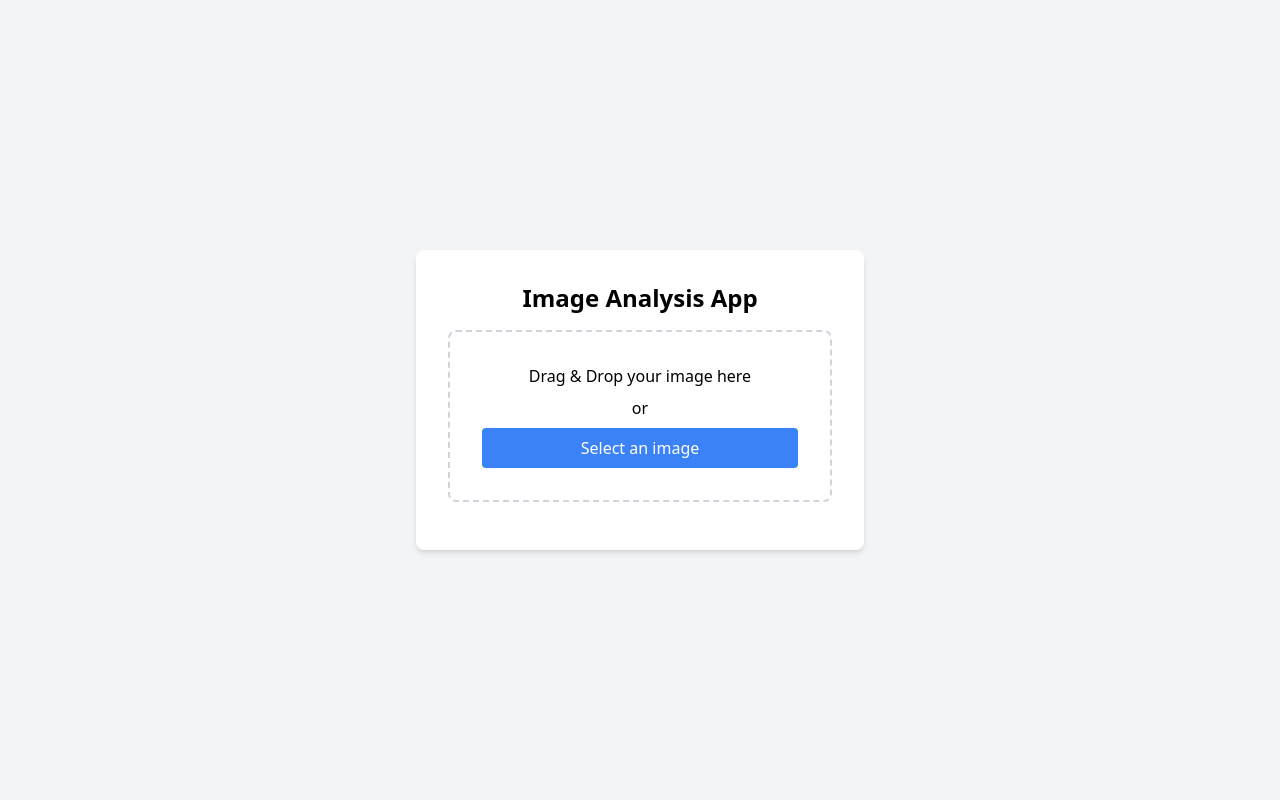
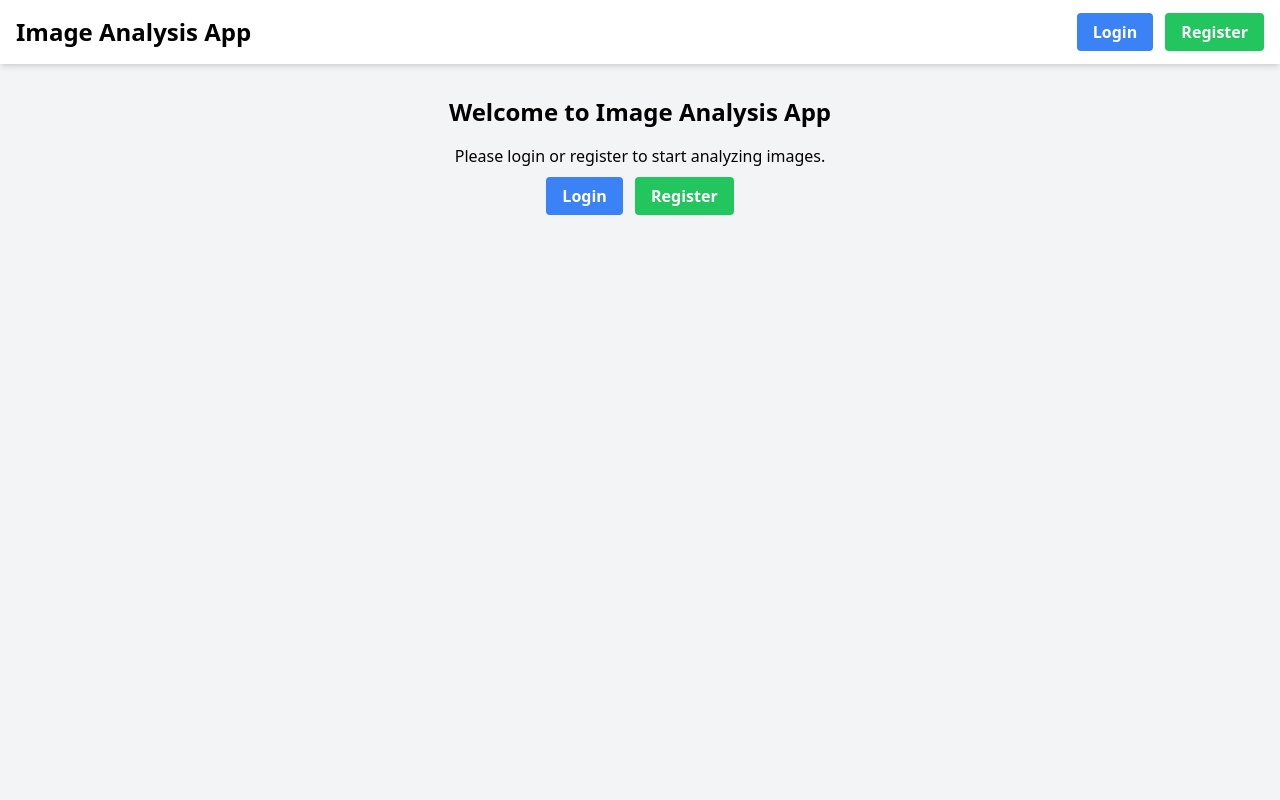
Before and after one commit to PaulKinlan/imageanalyzer, a Flask app: page / in a window 1280 px wide. Run offline with Flask 3, Linux system fonts and the light colour scheme; some libraries are stand-ins or nearby versions.

Commit message:
Agent query: 1. Can you register a new user account? 2. Can you log in with the newly created account? 3. After logging in, can you upload an image and see the analysis result? 4. Can you view the analysis history page?

```diff
--- a/main.py
+++ b/main.py
@@ -1,11 +1,20 @@
 import os
-from flask import Flask, render_template, request, jsonify
+from flask import Flask, render_template, request, jsonify, redirect, url_for, flash
 from werkzeug.utils import secure_filename
 from google.cloud import vision
 import io
+from flask_sqlalchemy import SQLAlchemy
+from flask_login import LoginManager, UserMixin, login_user, login_required, logout_user, current_user
+from werkzeug.security import generate_password_hash, check_password_hash
 
 app = Flask(__name__)
 app.config.from_object('config')
+app.config['SQLALCHEMY_DATABASE_URI'] = 'sqlite:///site.db'
+app.config['SECRET_KEY'] = os.urandom(24)
+
+db = SQLAlchemy(app)
+login_manager = LoginManager(app)
+login_manager.login_view = 'login'
 
 # Ensure the upload folder exists
 os.makedirs(app.config['UPLOAD_FOLDER'], exist_ok=True)
@@ -15,6 +24,29 @@ vision_client = vision.ImageAnnotatorClient()
 
 ALLOWED_EXTENSIONS = {'png', 'jpg', 'jpeg', 'gif'}
 
+class User(UserMixin, db.Model):
+    id = db.Column(db.Integer, primary_key=True)
+    username = db.Column(db.String(80), unique=True, nullable=False)
+    email = db.Column(db.String(120), unique=True, nullable=False)
+    password_hash = db.Column(db.String(128))
+
+    def set_password(self, password):
+        self.password_hash = generate_password_hash(password)
+
+    def check_password(self, password):
+        return check_password_hash(self.password_hash, password)
+
+class Analysis(db.Model):
+    id = db.Column(db.Integer, primary_key=True)
+    filename = db.Column(db.String(255), nullable=False)
+    description = db.Column(db.Text, nullable=False)
+    user_id = db.Column(db.Integer, db.ForeignKey('user.id'), nullable=False)
+    user = db.relationship('User', backref=db.backref('analyses', lazy=True))
+
+@login_manager.user_loader
+def load_user(user_id):
+    return User.query.get(int(user_id))
+
 def allowed_file(filename):
     return '.' in filename and filename.rsplit('.', 1)[1].lower() in ALLOWED_EXTENSIONS
 
@@ -23,6 +55,7 @@ def index():
     return render_template('index.html')
 
 @app.route('/upload', methods=['POST'])
+@login_required
 def upload_file():
     if 'file' not in request.files:
         return jsonify({'error': 'No file part'}), 400
@@ -48,9 +81,70 @@ def upload_file():
         # Generate a description based on labels
         description = "This image contains: " + ", ".join([label.description for label in labels[:5]])
 
+        # Save analysis to database
+        analysis = Analysis(filename=filename, description=description, user_id=current_user.id)
+        db.session.add(analysis)
+        db.session.commit()
+
         return jsonify({'description': description}), 200
 
     return jsonify({'error': 'Invalid file type'}), 400
 
+@app.route('/register', methods=['GET', 'POST'])
+def register():
+    if request.method == 'POST':
+        username = request.form.get('username')
+        email = request.form.get('email')
+        password = request.form.get('password')
+
+        user = User.query.filter_by(username=username).first()
+        if user:
+            flash('Username already exists')
+            return redirect(url_for('register'))
+
+        user = User.query.filter_by(email=email).first()
+        if user:
+            flash('Email already exists')
+            return redirect(url_for('register'))
+
+        new_user = User(username=username, email=email)
+        new_user.set_password(password)
+        db.session.add(new_user)
+        db.session.commit()
+
+        flash('Registration successful')
+        return redirect(url_for('login'))
+
+    return render_template('register.html')
+
+@app.route('/login', methods=['GET', 'POST'])
+def login():
+    if request.method == 'POST':
+        username = request.form.get('username')
+        password = request.form.get('password')
+        user = User.query.filter_by(username=username).first()
+
+        if user and user.check_password(password):
+            login_user(user)
+            return redirect(url_for('index'))
+        else:
+            flash('Invalid username or password')
+
+    return render_template('login.html')
+
+@app.route('/logout')
+@login_required
+def logout():
+    logout_user()
+    return redirect(url_for('index'))
+
+@app.route('/history')
+@login_required
+def history():
+    analyses = Analysis.query.filter_by(user_id=current_user.id).all()
+    return render_template('history.html', analyses=analyses)
+
 if __name__ == '__main__':
+    with app.app_context():
+        db.create_all()
     app.run(host='0.0.0.0', port=5000)
--- a/pyproject.toml
+++ b/pyproject.toml
@@ -9,6 +9,10 @@ readme = "README.md"
 python = "^3.11"
 flask = "^3.0.3"
 google-cloud-vision = "^3.7.4"
+flask-wtf = "^1.2.1"
+email-validator = "^2.2.0"
+flask-sqlalchemy = "^3.1.1"
+flask-login = "^0.6.3"
 
 
 [build-system]
--- a/static/js/app.js
+++ b/static/js/app.js
@@ -5,6 +5,7 @@ const result = document.getElementById('result');
 const description = document.getElementById('description');
 const error = document.getElementById('error');
 
+if (dropArea) {
     ['dragenter', 'dragover', 'dragleave', 'drop'].forEach(eventName => {
         dropArea.addEventListener(eventName, preventDefaults, false);
     });
@@ -32,6 +33,7 @@ function unhighlight() {
 
     dropArea.addEventListener('drop', handleDrop, false);
     fileElem.addEventListener('change', handleFiles, false);
+}
 
 function handleDrop(e) {
     const dt = e.dataTransfer;
@@ -60,7 +62,12 @@ function uploadFile(file) {
         method: 'POST',
         body: formData
     })
-    .then(response => response.json())
+    .then(response => {
+        if (!response.ok) {
+            throw new Error('Network response was not ok');
+        }
+        return response.json();
+    })
     .then(data => {
         if (data.error) {
             showError(data.error);
@@ -70,7 +77,11 @@ function uploadFile(file) {
     })
     .catch(error => {
         console.error('Error:', error);
+        if (error.message === 'Network response was not ok') {
+            showError('You need to be logged in to upload images.');
+        } else {
             showError('An error occurred while uploading the image.');
+        }
     });
 }
 
--- a/templates/index.html
+++ b/templates/index.html
@@ -7,9 +7,25 @@
     <script src="https://cdn.tailwindcss.com"></script>
     <link rel="stylesheet" href="{{ url_for('static', filename='css/styles.css') }}">
 </head>
-<body class="bg-gray-100 min-h-screen flex items-center justify-center">
-    <div class="bg-white p-8 rounded-lg shadow-md w-full max-w-md">
-        <h1 class="text-2xl font-bold mb-4 text-center">Image Analysis App</h1>
+<body class="bg-gray-100 min-h-screen">
+    <nav class="bg-white shadow-md p-4">
+        <div class="container mx-auto flex justify-between items-center">
+            <h1 class="text-2xl font-bold">Image Analysis App</h1>
+            <div>
+                {% if current_user.is_authenticated %}
+                <a href="{{ url_for('history') }}" class="text-blue-500 hover:text-blue-700 mr-4">History</a>
+                <a href="{{ url_for('logout') }}" class="bg-red-500 hover:bg-red-700 text-white font-bold py-2 px-4 rounded">Logout</a>
+                {% else %}
+                <a href="{{ url_for('login') }}" class="bg-blue-500 hover:bg-blue-700 text-white font-bold py-2 px-4 rounded mr-2">Login</a>
+                <a href="{{ url_for('register') }}" class="bg-green-500 hover:bg-green-700 text-white font-bold py-2 px-4 rounded">Register</a>
+                {% endif %}
+            </div>
+        </div>
+    </nav>
+    <div class="container mx-auto px-4 py-8">
+        {% if current_user.is_authenticated %}
+        <div class="bg-white p-8 rounded-lg shadow-md w-full max-w-md mx-auto">
+            <h2 class="text-2xl font-bold mb-4 text-center">Upload an Image</h2>
             <div id="drop-area" class="border-dashed border-2 border-gray-300 rounded-lg p-8 text-center cursor-pointer hover:border-blue-500 transition-colors">
                 <p class="mb-2">Drag & Drop your image here</p>
                 <p>or</p>
@@ -25,6 +41,15 @@
             </div>
             <div id="error" class="mt-4 text-center text-red-500 hidden"></div>
         </div>
+        {% else %}
+        <div class="text-center">
+            <h2 class="text-2xl font-bold mb-4">Welcome to Image Analysis App</h2>
+            <p class="mb-4">Please login or register to start analyzing images.</p>
+            <a href="{{ url_for('login') }}" class="bg-blue-500 hover:bg-blue-700 text-white font-bold py-2 px-4 rounded mr-2">Login</a>
+            <a href="{{ url_for('register') }}" class="bg-green-500 hover:bg-green-700 text-white font-bold py-2 px-4 rounded">Register</a>
+        </div>
+        {% endif %}
+    </div>
     <script src="{{ url_for('static', filename='js/app.js') }}"></script>
 </body>
 </html>
```
Also changed, not shown: templates/history.html (added, +30 -0 lines), templates/login.html (added, +32 -0 lines), templates/register.html (added, +36 -0 lines), instance/site.db (added), uploads/Screenshot_2024-09-20_at_9.52.23_AM.png (added), 1 other file. Lines whose indentation alone changed are shown as unchanged.
